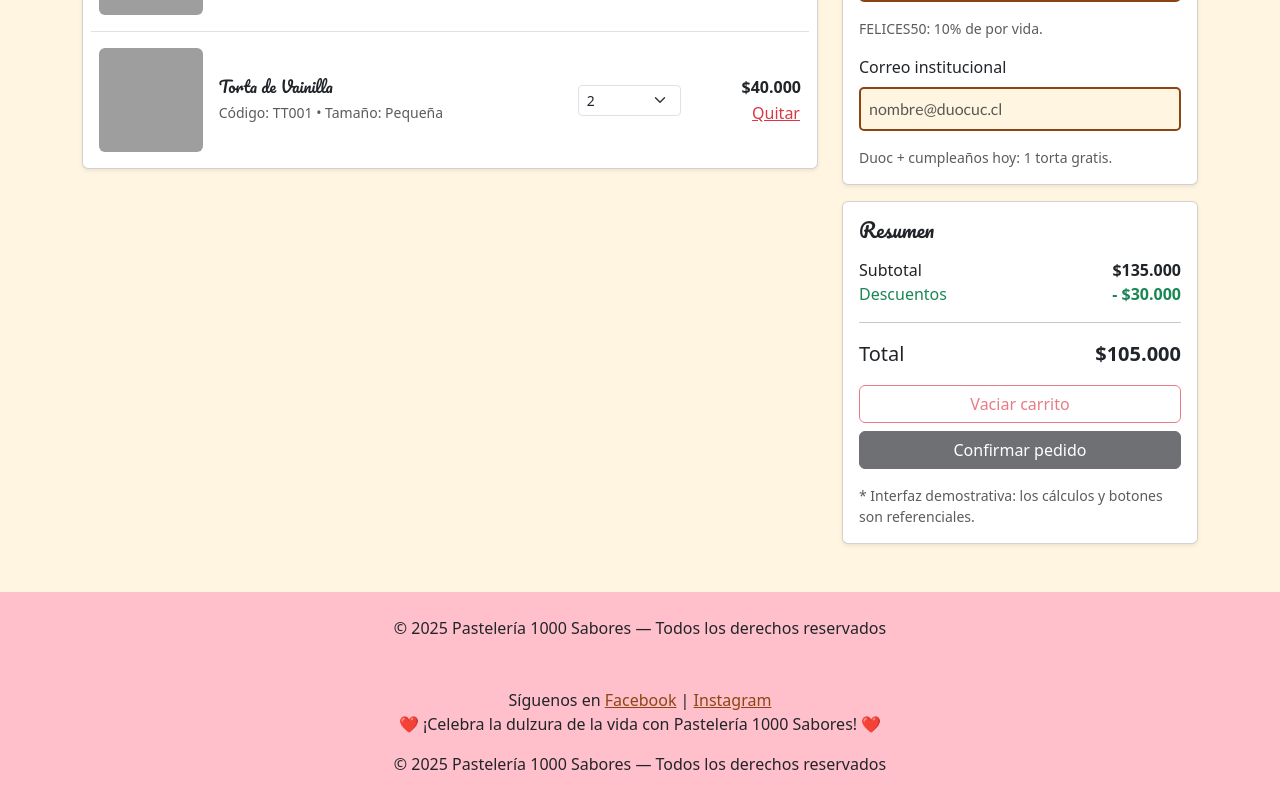
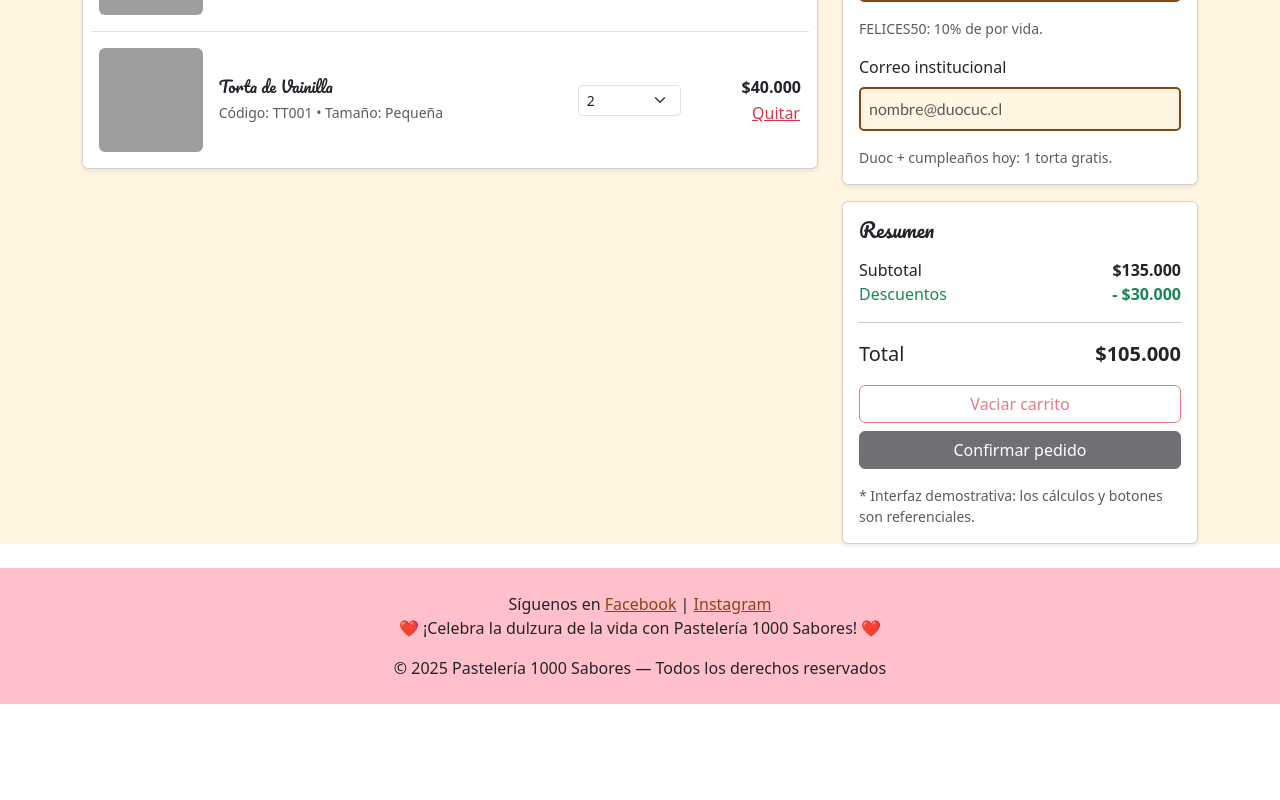
Before and after one commit to marianellaciacciarelli/mil-sabores2, a React (Vite) app: page /carrito in a window 1280 px wide. Shown: the part 434-1234 px from the top of the page. After the commit the page ends 1138 px from the top, so only its background shows below. Built offline with nearby package versions, Linux system fonts and the light colour scheme; grey boxes are pictures that could not be loaded.

Commit message:
detalles errores

```diff
--- a/src/App.jsx
+++ b/src/App.jsx
@@ -1,5 +1,3 @@
-
-
 import './App.css'
 import { RoutesComp } from './router/Routes'
 
--- a/src/components/Layout.jsx
+++ b/src/components/Layout.jsx
@@ -3,12 +3,13 @@ import Footer  from './Footer'
 import Navbar  from './Navbar'
 import { Outlet } from 'react-router-dom'
 
-
 export const Layout = () => {
   return (
-        <div>
+    <div className="app">              {/* 👈 contenedor flex de toda la app */}
       <Navbar />
+      <main className="page-content">  {/* 👈 ocupa el espacio disponible */}
         <Outlet />
+      </main>
       <Footer />
     </div>
   )
--- a/src/pages/Carrito.jsx
+++ b/src/pages/Carrito.jsx
@@ -1,4 +1,5 @@
 import React from "react";
+import Footer from '../components/Footer';
 import "bootstrap/dist/css/bootstrap.min.css";
 
 export const Carrito = () => {
@@ -195,12 +196,6 @@ export const Carrito = () => {
         </div>
       </main>
 
-      <footer
-        className="text-center p-4 bg-rosa-suave mt-5"
-        style={{ backgroundColor: "#FFC0CB" }}
-      >
-        © 2025 Pastelería 1000 Sabores — Todos los derechos reservados
-      </footer>
     </div>
   );
 };
--- a/src/pages/Login.jsx
+++ b/src/pages/Login.jsx
@@ -1,4 +1,5 @@
 import React, { useState } from "react";
+import Footer from '../components/Footer';
 import "bootstrap/dist/css/bootstrap.min.css";
 
 export const Login = () => {
```
Lines whose indentation alone changed are shown as unchanged.
